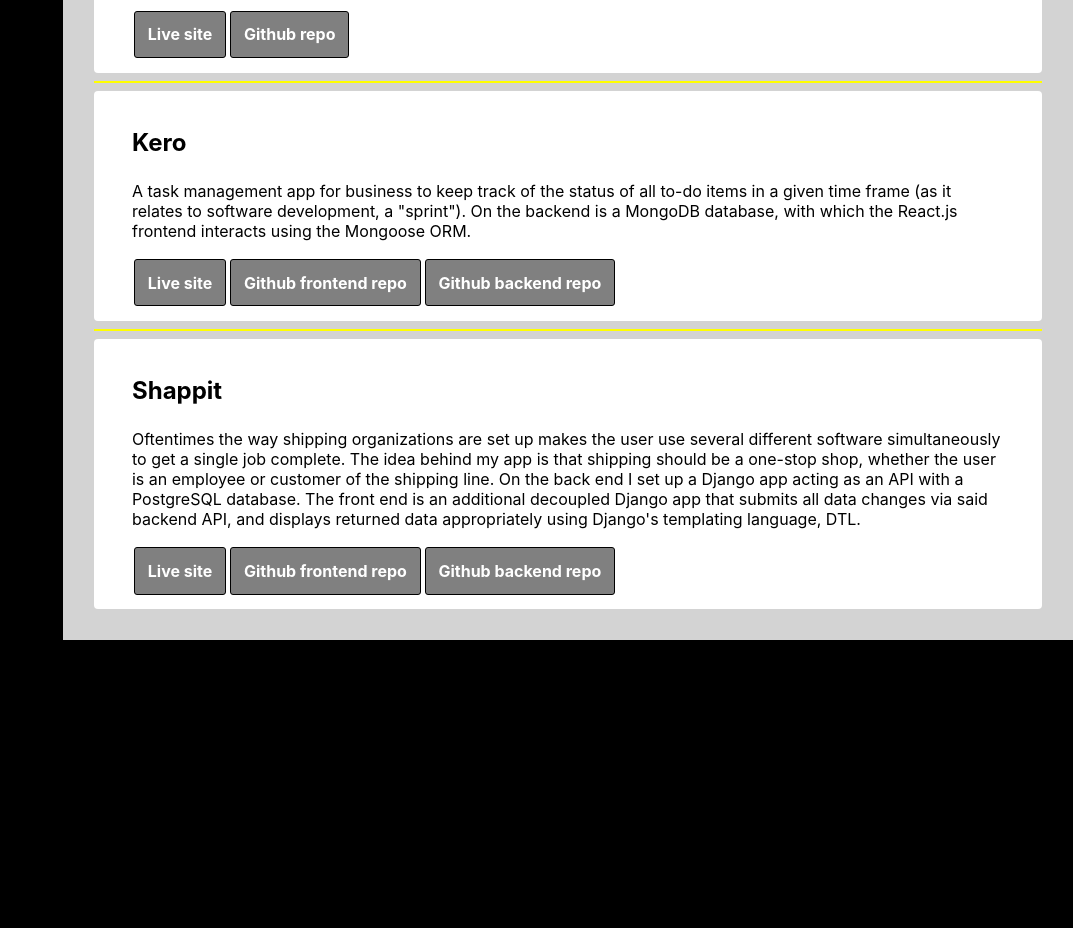
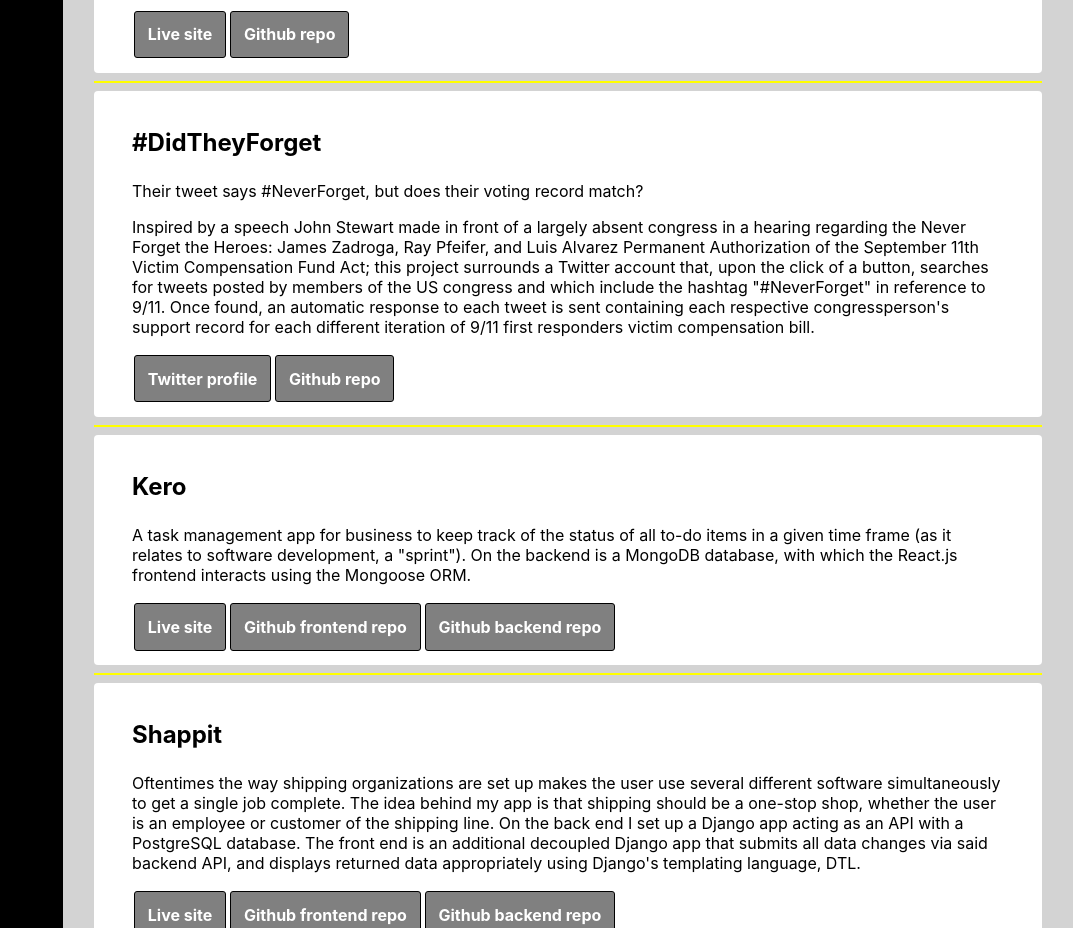
Before and after one commit to nathanalexanderpage/personal-website, a React (Create React App) app: page / in a window 1280 px wide. Shown: the part 1120-2048 px from the top of the page, without its empty margins (207-1280 px from the left). Before the commit the page ends 1760 px from the top, so only its background shows below. Built offline with nearby package versions, Linux system fonts and the light colour scheme.

Commit message:
added #NeverForget

```diff
--- a/src/pages/Home.js
+++ b/src/pages/Home.js
@@ -78,6 +78,32 @@
 
         <div className="proj">
           <h3>
+            #DidTheyForget
+          </h3>
+          <p>
+            Their tweet says #NeverForget, but does their voting record match?
+          </p>
+          <p>
+            Inspired by a speech John Stewart made in front of a largely absent congress in a hearing regarding the Never Forget the Heroes: James Zadroga, Ray Pfeifer, and Luis Alvarez Permanent Authorization of the September 11th Victim Compensation Fund Act; this project surrounds a Twitter account that, upon the click of a button, searches for tweets posted by members of the US congress and which include the hashtag "#NeverForget" in reference to 9/11. Once found, an automatic response to each tweet is sent containing each respective congressperson's support record for each different iteration of 9/11 first responders victim compensation bill.
+          </p>
+          <div>
+            <a href="https://twitter.com/DidTheyForget">
+              <div className="projlink projsite">
+                Twitter profile
+              </div>
+            </a>
+            <a href="https://github.com/nathanalexanderpage">
+              <div className="projlink projgithub">
+                Github repo
+              </div>
+            </a>
+          </div>
+        </div>
+
+        <hr />
+
+        <div className="proj">
+          <h3>
             Kero
           </h3>
           <p>
```
